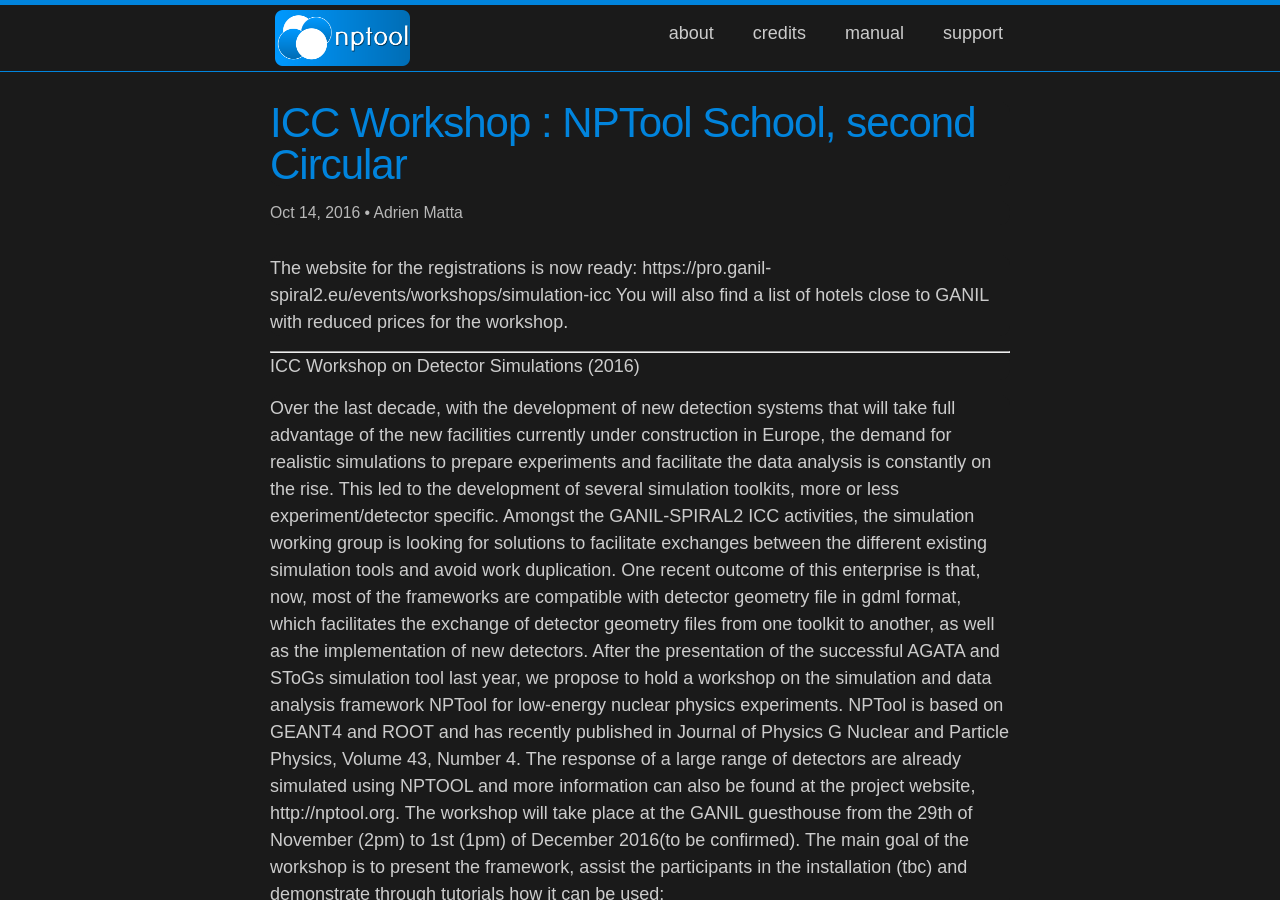
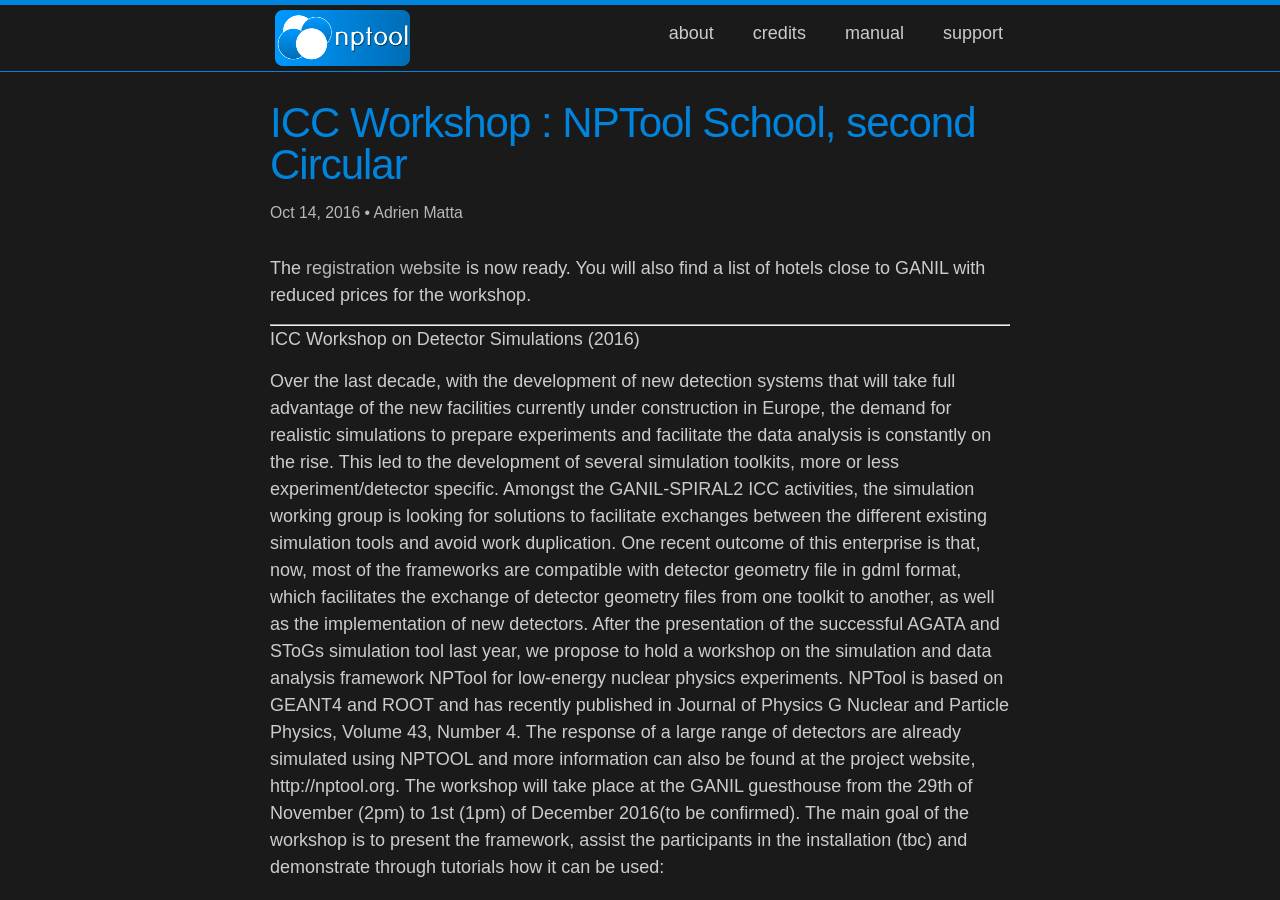
Before and after one commit to adrien-matta/nptool, a Jekyll site: the page built from _posts/2016-10-14-school2.markdown, in a window 1280 px wide and 900 px high. Built offline with Jekyll 4.4.1, drawn with Linux system fonts in a browser that asks for light colours; some web fonts are replaced.

Commit message:
* Updating second circular         - nicer link

```diff
--- a/_posts/2016-10-14-school2.markdown
+++ b/_posts/2016-10-14-school2.markdown
@@ -6,8 +6,7 @@ author: Adrien Matta
 categories: nptool update
 ---
 
- The website for the registrations is now ready:
- https://pro.ganil-spiral2.eu/events/workshops/simulation-icc
+ The [registration website][registration] is now ready.
  You will also find a list of hotels close to GANIL with reduced prices for the
  workshop.
 
```
